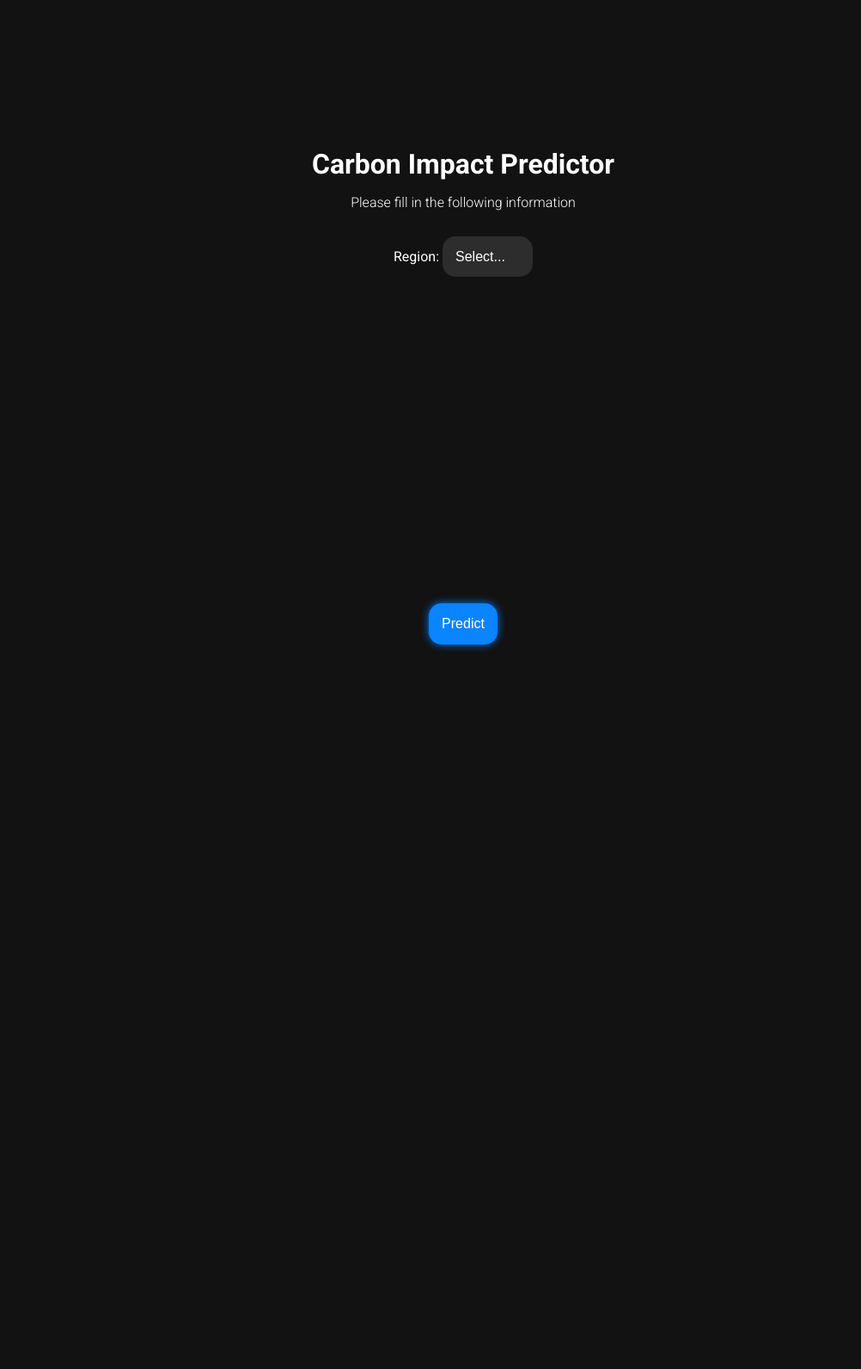
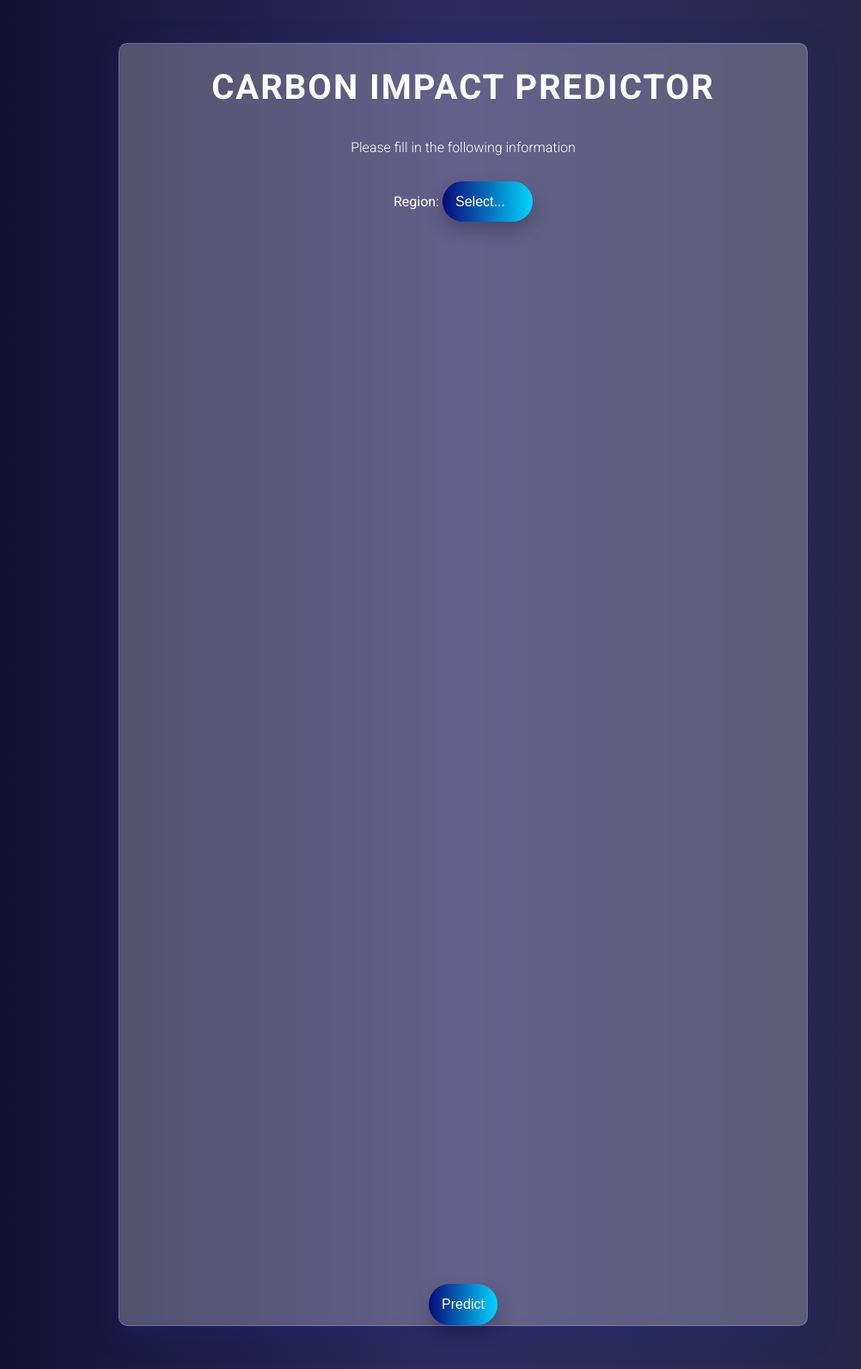
Before and after one commit to Digvijay-Bokey/AiCarbonCalculator, a Flask app: page / in a window 1280 px wide. Shown: the whole page at 86% size, without its empty margins (101-1103 px from the left). Before the commit the page ends 757 px from the top, so only its background shows below. Run offline with Flask 3, Linux system fonts and the light colour scheme.

Commit message:
changed css

```diff
--- a/carbon/static/css/styles.css
+++ b/carbon/static/css/styles.css
@@ -4,7 +4,7 @@
 /* Global Styles */
 body {
     align-items: center;
-    background-color: #121212;
+    background: linear-gradient(to right, #0f0c29, #302b63, #24243e);
     color: #fff;
     display: flex;
     flex-direction: column;
@@ -19,12 +19,23 @@ body {
 .container {
     max-width: 800px;
     text-align: center;
+    background: rgba( 255, 255, 255, 0.25 );
+    box-shadow: 0 8px 32px 0 rgba( 31, 38, 135, 0.37 );
+    backdrop-filter: blur( 4px );
+    -webkit-backdrop-filter: blur( 4px );
+    border-radius: 10px;
+    border: 1px solid rgba( 255, 255, 255, 0.18 );
 }
 
 /* Header Styles */
 h1 {
     font-weight: 700;
     margin-bottom: 10px;
+    text-transform: uppercase;
+    letter-spacing: 2px;
+    font-size: 2.5em;
+    line-height: 48px;
+    padding-bottom: 20px;
 }
 
 /* Paragraph Styles */
@@ -48,26 +59,24 @@ form {
 /* Button and Select Styles */
 button, select {
     appearance: none;
-    background: #2d2d2d;
+    background: linear-gradient(90deg, rgba(9,9,121,1) 0%, rgba(0,212,255,1) 100%);
     border: none;
-    border-radius: 15px;
+    border-radius: 50px;
     color: #fff;
     font-size: 16px;
     padding: 15px;
     transition: all 0.3s ease;
+    box-shadow: 0px 10px 20px rgba(0,0,0,0.25);
 }
 
 /* Button Styles */
 button {
-    background-color: #0a84ff;
-    box-shadow: 0 0 10px #007aff;
     cursor: pointer;
     margin-top: 20px;
 }
 
 button:hover {
-    background-color: #007aff;
-    box-shadow: 0 0 20px #007aff;
+    transform: translateY(-2px);
 }
 
 button:disabled {
@@ -78,7 +87,6 @@ button:disabled {
 /* Form Section Styles */
 .form-section {
     margin-bottom: 20px;
-    max-height: 0;
     opacity: 0;
     position: relative;
     transform: translateY(-20px);
@@ -86,7 +94,6 @@ button:disabled {
 }
 
 .form-section.show {
-    max-height: 200px;
     opacity: 1;
     transform: translateY(0);
 }
@@ -106,7 +113,7 @@ select {
     appearance: none;
     background-color: #2d2d2d;
     border: none;
-    border-radius: 15px;
+    border-radius: 50px;
     color: #fff;
     cursor: pointer;
     font-size: 16px;
```
